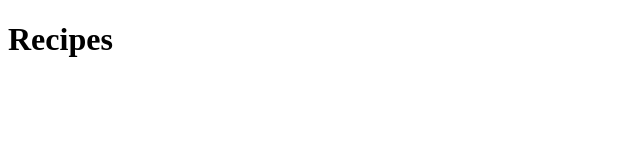
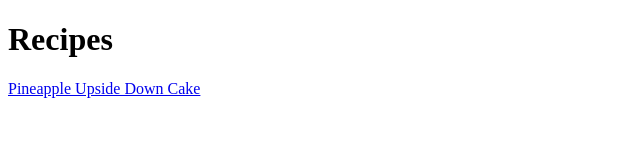
Before and after one commit to mkrez1999/odin-recipes, a plain HTML site: page index.html in a window 1280 px wide. Shown: the whole page, without its empty margins (0-640 px from the left). Drawn offline with Linux system fonts and the light colour scheme.

Commit message:
links added

```diff
--- a/index.html
+++ b/index.html
@@ -8,6 +8,9 @@
 
     <body>
         <h1>Recipes</h1>
+        <p>
+            <a href="recipes/pineapple-upside-down-cake.html">Pineapple Upside Down Cake</a>
+        </p>
     </body>
 
 </html>
```
Also changed, not shown: recipes/pineapple-upside-down-cake.html (+1 -0 lines).
